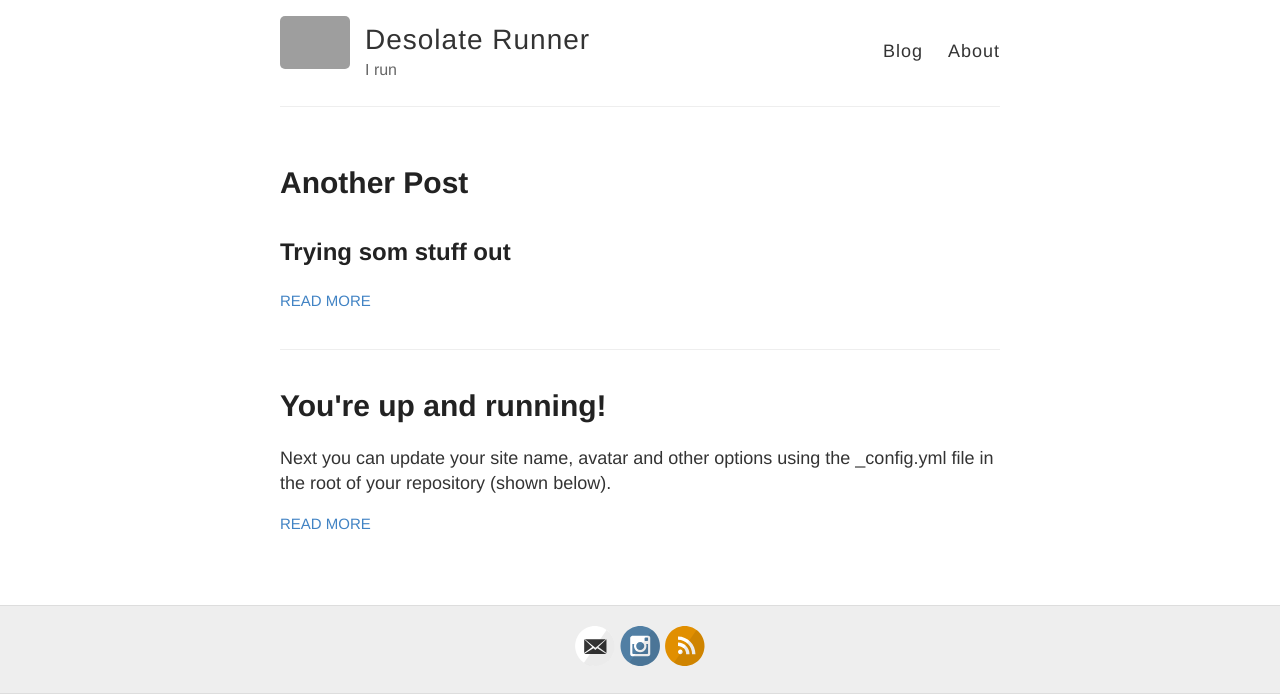
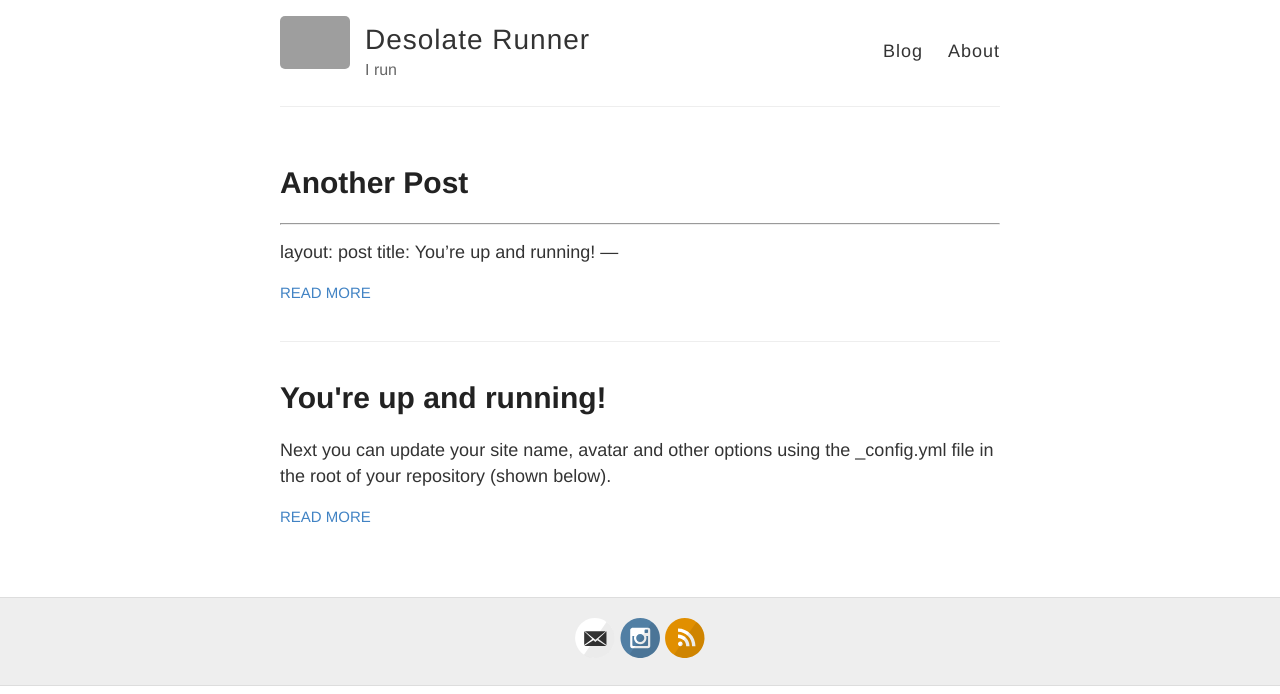
Before and after one commit to GovernorFancyPants/desolaterunner, a Jekyll site: the page built from index.html, in a window 1280 px wide and 900 px high, scrolled down 698 px, cut to the strip 206-900 px from the top of the window. Built offline with Jekyll 4.4.1, drawn with Linux system fonts in a browser that asks for light colours; grey boxes are pictures that could not be loaded.

Commit message:
Updated 2016-07-26-another-post.md

```diff
--- a/_posts/2016-07-26-another-post.md
+++ b/_posts/2016-07-26-another-post.md
@@ -1,6 +1,11 @@
 ---
 published: true
 ---
+---
+layout: post
+title: You're up and running!
+---
+
 ## Trying som stuff out
 
 _Adding an image_
```
